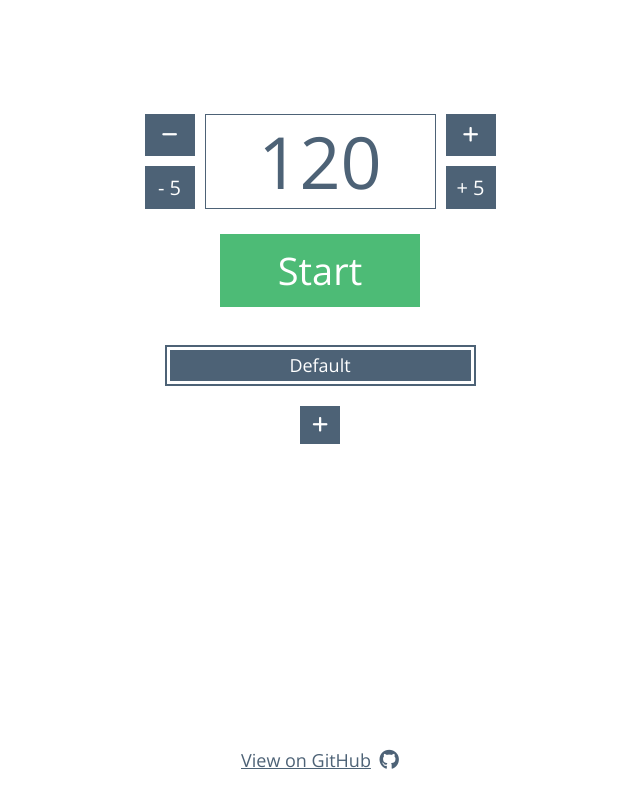
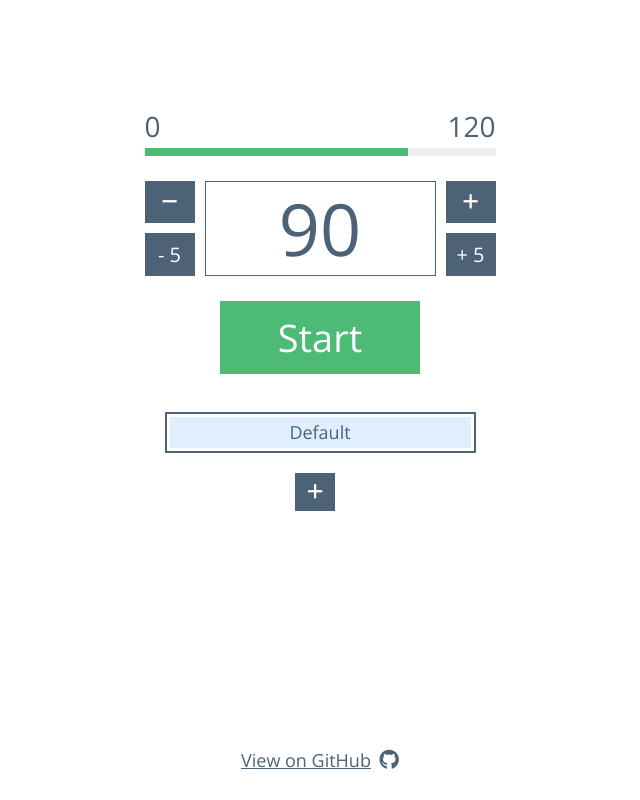
Before and after one commit to davidtimovski/metronome, a Svelte app: page / in a window 1280 px wide. Shown: the whole page, without its empty margins (320-960 px from the left). Built offline with nearby package versions, Linux system fonts and the light colour scheme; no server answers.

Commit message:
Goal tempo. Indicate goal achieved.

```diff
--- a/public/css/global.css
+++ b/public/css/global.css
@@ -1,6 +1,9 @@
 :root {
   --gray-color: #4d6276;
   --light-blue-color: #dfefff;
+  --green-color: #4dbb76;
+  --light-green-color: #ddffe6;
+  --green-text-color: #4d7662;
 }
 
 body,
--- a/src/App.svelte
+++ b/src/App.svelte
@@ -2,26 +2,31 @@
   import Storage from "./lib/storage";
   import Metronome from "./lib/metronome";
   import WakeLockService from "./lib/wakeLockService";
+  import ProgressBar from "./ProgressBar.svelte";
   import Footer from "./Footer.svelte";
+  import Tempo from "./models/tempo";
+  import { bpm, goalBpm } from "./lib/stores";
 
   const storage = new Storage();
-	let currentTempo = storage.data.tempos.find((x) => x.name === storage.data.currentName);
-	let selectedTempoBpm = currentTempo.bpm;
+  let data = storage.get();
+  let currentTempo = data.tempos.find((x) => x.name === data.currentName);
+  bpm.update(() => currentTempo.bpm);
+  goalBpm.update(() => currentTempo.goalBpm);
 
-	const metronome = new Metronome("/audio/click.mp3", selectedTempoBpm);
+  const metronome = new Metronome("/audio/click.mp3", $bpm);
 
   let isRunning = false;
 
   let editingNewTempo = false;
   let newTempoNameInput: HTMLInputElement;
   let newTempoName = "";
-	let newTempoBpm: number = null;
+  let newTempoGoalBpm: number = null;
   let newTempoForm: HTMLFormElement;
 
   const wakeLockService = new WakeLockService();
 
-	// Re-lock screen if document was out of focus
-	// and then came into focus while metronome is running
+  // Re-lock screen if document was out of focus and then
+  // came into focus while metronome is running
   document.addEventListener("visibilitychange", async () => {
     if (wakeLockService.lock !== null && document.visibilityState === "visible" && isRunning) {
       await wakeLockService.requestWakeLock();
@@ -43,69 +48,70 @@
   }
 
   function selectTempo(tempoName: string) {
-		storage.data.currentName = tempoName;
-		currentTempo = storage.data.tempos.find((x) => x.name === tempoName);
-		selectedTempoBpm = currentTempo.bpm;
+    data.currentName = tempoName;
+    currentTempo = data.tempos.find((x) => x.name === tempoName);
+    bpm.update(() => currentTempo.bpm);
+    goalBpm.update(() => currentTempo.goalBpm);
 
     currentChanged();
   }
 
-	function incrementTempo(bpm: number) {
-		selectedTempoBpm = metronome.normalizeBpm(selectedTempoBpm + bpm);
-		metronome.setTempo(selectedTempoBpm);
+  function incrementTempo(value: number) {
+    bpm.update((x) => metronome.normalizeBpm(x + value));
+    metronome.setTempo($bpm);
   }
 
-	function decrementTempo(bpm: number) {
-		selectedTempoBpm = metronome.normalizeBpm(selectedTempoBpm - bpm);
-		metronome.setTempo(selectedTempoBpm);
+  function decrementTempo(value: number) {
+    bpm.update((x) => metronome.normalizeBpm(x - value));
+    metronome.setTempo($bpm);
   }
 
   function currentChanged() {
-		selectedTempoBpm = metronome.normalizeBpm(selectedTempoBpm);
+    bpm.update(() => metronome.normalizeBpm($bpm));
+    metronome.setTempo($bpm);
 
-		metronome.setTempo(selectedTempoBpm);
-
-		storage.save();
+    storage.save(data);
   }
 
   function saveCurrent() {
-		currentTempo.bpm = selectedTempoBpm;
-		storage.save();
+    currentTempo.bpm = $bpm;
+    storage.save(data);
+    data = storage.get();
   }
 
   function undoCurrentChange() {
-		selectedTempoBpm = currentTempo.bpm;
+    bpm.update(() => currentTempo.bpm);
     metronome.setTempo(currentTempo.bpm);
   }
 
   function moveCurrentDown() {
-		const currentIndex = storage.data.tempos.findIndex(x => x.name === currentTempo.name);
-		if (currentIndex === storage.data.tempos.length - 1) {
+    const currentIndex = data.tempos.findIndex((x) => x.name === currentTempo.name);
+    if (currentIndex === data.tempos.length - 1) {
       return;
     }
 
     const nextTempoIndex = currentIndex + 1;
-		const nextTempo = storage.data.tempos[nextTempoIndex];
+    const nextTempo = data.tempos[nextTempoIndex];
 
-		storage.data.tempos[nextTempoIndex] = currentTempo;
-		storage.data.tempos[currentIndex] = nextTempo;
+    data.tempos[nextTempoIndex] = currentTempo;
+    data.tempos[currentIndex] = nextTempo;
 
-		storage.save();
+    storage.save(data);
   }
 
   function moveCurrentUp() {
-		const currentIndex = storage.data.tempos.findIndex(x => x.name === currentTempo.name);
+    const currentIndex = data.tempos.findIndex((x) => x.name === currentTempo.name);
     if (currentIndex === 0) {
       return;
     }
 
     const previousTempoIndex = currentIndex - 1;
-		const previousTempo = storage.data.tempos[previousTempoIndex];
+    const previousTempo = data.tempos[previousTempoIndex];
 
-		storage.data.tempos[previousTempoIndex] = currentTempo;
-		storage.data.tempos[currentIndex] = previousTempo;
+    data.tempos[previousTempoIndex] = currentTempo;
+    data.tempos[currentIndex] = previousTempo;
 
-		storage.save();
+    storage.save(data);
   }
 
   function addNewTempo() {
@@ -120,15 +126,15 @@
 
   function removeCurrent() {
     const currentName = currentTempo.name;
-		const currentIndex = storage.data.tempos.findIndex(x => x.name === currentName);
+    const currentIndex = data.tempos.findIndex((x) => x.name === currentName);
     const nextTempoIndex = currentIndex === 0 ? 1 : currentIndex - 1;
-		const nextTempo = storage.data.tempos[nextTempoIndex];
+    const nextTempo = data.tempos[nextTempoIndex];
 
     selectTempo(nextTempo.name);
 
-		storage.data.tempos = storage.data.tempos.filter(x => x.name !== currentName);
+    data.tempos = data.tempos.filter((x) => x.name !== currentName);
 
-		storage.save();
+    storage.save(data);
   }
 
   function saveNewTempo() {
@@ -136,101 +142,182 @@
       return;
     }
 
-		if (storage.data.tempos.some(x => x.name.toUpperCase() === newTempoName.trim().toUpperCase())) {
+    if (data.tempos.some((x) => x.name.toUpperCase() === newTempoName.trim().toUpperCase())) {
       return;
     }
 
-		if (newTempoBpm === null) {
+    if (newTempoGoalBpm === null) {
       return;
-		} else if (newTempoBpm < 30) {
-			newTempoBpm = 30;
-		} else if (newTempoBpm > 300) {
-			newTempoBpm = 300;
+    } else if (newTempoGoalBpm < 30) {
+      newTempoGoalBpm = 30;
+    } else if (newTempoGoalBpm > 300) {
+      newTempoGoalBpm = 300;
     }
 
-		if (newTempoBpm % 1 !== 0) {
-			newTempoBpm = Math.floor(newTempoBpm);
+    if (newTempoGoalBpm % 1 !== 0) {
+      newTempoGoalBpm = Math.floor(newTempoGoalBpm);
     }
 
-		const newTempo = {
-			name: newTempoName.trim(),
-			bpm: newTempoBpm,
-			order: storage.data.tempos.length + 1
-		};
+    const newTempo = new Tempo(newTempoName.trim(), newTempoGoalBpm, data.tempos.length + 1);
 
-		const currentIndex = storage.data.tempos.findIndex(x => x.name === currentTempo.name);
-		const beforeNewTempo = storage.data.tempos.slice(0, currentIndex + 1);
-		const afterNewTempo = storage.data.tempos.slice(currentIndex + 1);
-		storage.data.tempos = [...beforeNewTempo, newTempo, ...afterNewTempo];
+    const currentIndex = data.tempos.findIndex((x) => x.name === currentTempo.name);
+    const beforeNewTempo = data.tempos.slice(0, currentIndex + 1);
+    const afterNewTempo = data.tempos.slice(currentIndex + 1);
+    data.tempos = [...beforeNewTempo, newTempo, ...afterNewTempo];
 
     selectTempo(newTempo.name);
 
-		storage.save();
+    storage.save(data);
 
-		cancelAddingNewTempo();
+    hideNewTempoForm();
   }
 
-	function cancelAddingNewTempo() {
+  function hideNewTempoForm() {
     editingNewTempo = false;
     newTempoName = "";
-		newTempoBpm = null;
+    newTempoGoalBpm = null;
   }
 </script>
 
 <main>
   <div class="container">
-		<div class="changed-tempo-alert" class:visible="{selectedTempoBpm !== currentTempo.bpm}">
-			<div class="changed-tempo-alert-text">{selectedTempoBpm > currentTempo.bpm ? "+" : "-"}{Math.abs(selectedTempoBpm - currentTempo.bpm)} bpm</div>
+    <div class="changed-tempo-alert" class:visible={$bpm !== currentTempo.bpm}>
+      <div class="changed-tempo-alert-text">
+        {$bpm > currentTempo.bpm ? "+" : "-"}{Math.abs($bpm - currentTempo.bpm)} bpm
+      </div>
       <button type="button" on:click={saveCurrent}>Save</button>
       <button type="button" on:click={undoCurrentChange}>Undo</button>
     </div>
 
+    <ProgressBar />
+
     <div class="tempo-wrap">
       <div class="tempo-actions tempo-actions-left">
-				<button type="button" on:click={() => decrementTempo(1)} disabled={selectedTempoBpm === 30} class="tempo-action-button tempo-action-top fas fa-minus"></button>
-				<button type="button" on:click={() => decrementTempo(5)} disabled={selectedTempoBpm === 30} class="tempo-action-button tempo-action-text">- 5</button>
+        <button
+          type="button"
+          on:click={() => decrementTempo(1)}
+          disabled={$bpm === 30}
+          class="tempo-action-button tempo-action-top fas fa-minus"
+        />
+        <button
+          type="button"
+          on:click={() => decrementTempo(5)}
+          disabled={$bpm === 30}
+          class="tempo-action-button tempo-action-text">- 5</button
+        >
       </div>
-			<input type="number" bind:value={selectedTempoBpm} on:change={() => currentChanged()} class="bpm-input" class:changed-up="{selectedTempoBpm > currentTempo.bpm}" class:changed-down="{selectedTempoBpm < currentTempo.bpm}" min="30" max="300" />
+
+      <input
+        type="number"
+        bind:value={$bpm}
+        on:change={() => currentChanged()}
+        class="bpm-input"
+        class:changed-up={$bpm > currentTempo.bpm}
+        class:changed-down={$bpm < currentTempo.bpm}
+        min="30"
+        max="300"
+      />
+
       <div class="tempo-actions tempo-actions-right">
-				<button type="button" on:click={() => incrementTempo(1)} disabled={selectedTempoBpm === 300} class="tempo-action-button tempo-action-top fas fa-plus"></button>
-				<button type="button" on:click={() => incrementTempo(5)} disabled={selectedTempoBpm === 300} class="tempo-action-button tempo-action-text">+ 5</button>
+        <button
+          type="button"
+          on:click={() => incrementTempo(1)}
+          disabled={$bpm === 300}
+          class="tempo-action-button tempo-action-top fas fa-plus"
+        />
+        <button
+          type="button"
+          on:click={() => incrementTempo(5)}
+          disabled={$bpm === 300}
+          class="tempo-action-button tempo-action-text">+ 5</button
+        >
       </div>
     </div>
 
     <div class="start-stop-button-wrap">
-			<button on:click={async () => { await toggleStartStop(); }} class:running="{isRunning}">{isRunning ? "Stop" : "Start"}</button>
+      <button
+        on:click={async () => {
+          await toggleStartStop();
+        }}
+        class:running={isRunning}>{isRunning ? "Stop" : "Start"}</button
+      >
     </div>
 
-		<div class="tempos" class:multiple="{storage.data.tempos.length > 1}">
-			{#each storage.data.tempos as tempo}
-				<div class="tempo" class:selected="{tempo.name === currentTempo.name}">
-					<button type="button" on:click={moveCurrentDown} class="down-button fas fa-long-arrow-alt-down" title="Move down" aria-label="Move down"></button>
+    <div class="tempos" class:multiple={data.tempos.length > 1}>
+      {#each data.tempos as tempo}
+        <div class="tempo" class:selected={tempo.name === currentTempo.name}>
+          <button
+            type="button"
+            on:click={moveCurrentDown}
+            class="down-button fas fa-long-arrow-alt-down"
+            title="Move down"
+            aria-label="Move down"
+          />
           <div class="tempo-name">
-						<button type="button" on:click={() => selectTempo(tempo.name)}>{tempo.name}</button>
+            <button type="button" on:click={() => selectTempo(tempo.name)} class:achieved={tempo.bpm >= tempo.goalBpm}
+              >{tempo.name}</button
+            >
           </div>
-					<button type="button" on:click={moveCurrentUp} class="up-button fas fa-long-arrow-alt-up" title="Move up" aria-label="Move up"></button>
+          <button
+            type="button"
+            on:click={moveCurrentUp}
+            class="up-button fas fa-long-arrow-alt-up"
+            title="Move up"
+            aria-label="Move up"
+          />
         </div>
       {/each}
     </div>
 
     <div class="tempos-actions">
-			{#if storage.data.tempos.length > 1}
-				<button on:click={removeCurrent} disabled={editingNewTempo} class="fas fa-minus" title="Remove tempo" aria-label="Remove tempo"></button>
+      {#if data.tempos.length > 1}
+        <button
+          on:click={removeCurrent}
+          disabled={editingNewTempo}
+          class="fas fa-minus"
+          title="Remove tempo"
+          aria-label="Remove tempo"
+        />
       {/if}
 
-			<button on:click={addNewTempo} disabled={editingNewTempo} class="fas fa-plus" title="Add tempo" aria-label="Add tempo"></button>
+      <button
+        on:click={addNewTempo}
+        disabled={editingNewTempo}
+        class="fas fa-plus"
+        title="Add tempo"
+        aria-label="Add tempo"
+      />
     </div>
 
-		<form class="new-tempo-form" bind:this={newTempoForm} on:submit|preventDefault={saveNewTempo} class:visible="{editingNewTempo}">
+    <form
+      class="new-tempo-form"
+      bind:this={newTempoForm}
+      on:submit|preventDefault={saveNewTempo}
+      class:visible={editingNewTempo}
+    >
       <div class="new-tempo-form-title">Add a new tempo</div>
 
       <div class="new-tempo-form-inputs">
-				<input type="text" bind:value={newTempoName} bind:this={newTempoNameInput} class="new-tempo-name-input" maxlength="30" placeholder="Name" />
-				<input type="number" bind:value={newTempoBpm} class="new-tempo-bpm-input" min="30" max="300" placeholder="BPM" />
+        <input
+          type="text"
+          bind:value={newTempoName}
+          bind:this={newTempoNameInput}
+          class="new-tempo-name-input"
+          maxlength="30"
+          placeholder="Name"
+        />
+        <input
+          type="number"
+          bind:value={newTempoGoalBpm}
+          class="new-tempo-bpm-input"
+          min="30"
+          max="300"
+          placeholder="BPM"
+        />
       </div>
       <div class="new-tempo-form-actions">
         <button>Save</button>
-				<button on:click={cancelAddingNewTempo}>Cancel</button>
+        <button on:click={hideNewTempoForm}>Cancel</button>
       </div>
     </form>
   </div>
@@ -247,7 +334,7 @@
   }
 
   /* Firefox */
-	input[type=number] {
+  input[type="number"] {
     -moz-appearance: textfield;
   }
 
@@ -324,7 +411,7 @@
       transition: background 300ms;
 
       &.changed-up {
-				background: #ddffe6;
+        background: var(--light-green-color);
       }
       &.changed-down {
         background: #ffeaea;
@@ -338,7 +425,7 @@
 
     button {
       width: 200px;
-			background: #4dbb76;
+      background: var(--green-color);
       padding: 15px;
       font-size: 38px;
 
@@ -360,7 +447,8 @@
       cursor: pointer;
       user-select: none;
 
-			.down-button, .up-button {
+      .down-button,
+      .up-button {
         display: none;
         width: 34px;
       }
@@ -377,6 +465,11 @@
         background: var(--light-blue-color);
         padding: 10px;
         color: var(--gray-color);
+
+        &.achieved {
+          background: var(--light-green-color);
+          color: var(--green-text-color);
+        }
       }
 
       &.selected {
@@ -389,15 +482,17 @@
           padding: 3px;
 
           button {
-						background: var(--gray-color);
             padding: 5px 10px;
-						color: #fff;
           }
         }
       }
 
-			&:hover:not(.selected) .tempo-name button {
-				background: #d2e2f2;
+      &:hover:not(.selected) .tempo-name button:not(.achieved) {
+        background: #cfdfef;
+      }
+      &:hover:not(.selected) .tempo-name button.achieved {
+        background: #cdefd6;
+        color: var(--green-text-color);
       }
     }
 
@@ -454,6 +549,7 @@
         padding: 8px 0;
 
         &:first-child {
+          background: var(--green-color);
           margin-right: 8px;
         }
       }
@@ -463,10 +559,16 @@
   .tempos-actions {
     margin-top: 20px;
     text-align: center;
+    font-size: 0;
 
     button {
       width: 40px;
       padding: 10px 0;
+      font-size: 18px;
+
+      &:first-child {
+        margin-right: 10px;
+      }
     }
   }
 
--- /dev/null
+++ b/src/ProgressBar.svelte
@@ -0,0 +1,55 @@
+<script lang="ts">
+  import { onDestroy } from "svelte";
+  import { bpm, goalBpm } from "./lib/stores";
+
+  let progress = 0;
+  setProgress($bpm, $goalBpm);
+
+  const unsubscribe = bpm.subscribe((x) => {
+    setProgress(x, $goalBpm);
+  });
+
+  const unsubscribe2 = goalBpm.subscribe((x) => {
+    setProgress($bpm, x);
+  });
+
+  function setProgress(bpm: number, goalBpm: number) {
+    const newProgress = (bpm / goalBpm) * 100;
+    progress = newProgress > 100 ? 100 : newProgress;
+  }
+
+  onDestroy(() => {
+    unsubscribe();
+    unsubscribe2();
+  });
+</script>
+
+<div class="goal">
+  <span>0</span>
+  <span>{$goalBpm}</span>
+</div>
+
+<div class="progress-bar">
+  <div class="progress-bar-line" style="width: {progress}%;" />
+</div>
+
+<style lang="scss">
+  .goal {
+    display: flex;
+    justify-content: space-between;
+    margin-bottom: 10px;
+    text-align: center;
+    font-size: 28px;
+  }
+
+  .progress-bar {
+    height: 8px;
+    background: #eee;
+    margin-bottom: 25px;
+
+    &-line {
+      height: 8px;
+      background: var(--green-color);
+    }
+  }
+</style>
--- a/src/lib/storage.ts
+++ b/src/lib/storage.ts
@@ -1,29 +1,23 @@
 import Data from "../models/data";
+import Tempo from "../models/tempo";
 
 export default class Storage {
-  public data: Data;
-
   constructor() {
     const dataItem = window.localStorage.getItem("data");
-    if (dataItem) {
-      const dataObj = JSON.parse(dataItem);
-
-      this.data = new Data(dataObj.currentName, dataObj.tempos);
-    } else {
-      const defaultTempo = {
-        name: "Default",
-        bpm: 120,
-        order: 1,
-      };
-
-      this.data = new Data(defaultTempo.name, [defaultTempo]);
-
-      this.save();
+    if (!dataItem) {
+      const defaultTempo = new Tempo("Default", 120, 1);
+      const data = new Data(defaultTempo.name, [defaultTempo]);
+      this.save(data);
     }
   }
 
-  public save() {
-    const stringified = JSON.stringify(this.data);
+  get(): Data {
+    const dataItem = window.localStorage.getItem("data");
+    return JSON.parse(dataItem);
+  }
+
+  save(data: Data) {
+    const stringified = JSON.stringify(data);
     window.localStorage.setItem("data", stringified);
   }
 }
--- /dev/null
+++ b/src/lib/stores.ts
@@ -0,0 +1,4 @@
+import { writable } from "svelte/store";
+
+export const bpm = writable(0);
+export const goalBpm = writable(0);
--- a/src/main.ts
+++ b/src/main.ts
@@ -2,9 +2,6 @@ import App from "./App.svelte";
 
 const app = new App({
   target: document.body,
-  props: {
-    name: "world",
-  },
 });
 
 export default app;
--- a/src/models/tempo.ts
+++ b/src/models/tempo.ts
@@ -1,3 +1,11 @@
 export default class Tempo {
-  constructor(public name: string, public bpm: number, public order: number) {}
+  bpm: number;
+
+  constructor(public name: string, public goalBpm: number, public order: number) {
+    if (this.goalBpm <= 45) {
+      this.bpm = 30;
+    } else {
+      this.bpm = Math.floor(goalBpm * 0.75);
+    }
+  }
 }
```
Also changed, not shown: .prettierrc.yaml (added), 2 other files (tests, documents, lock files or other folders). Lines whose indentation alone changed are shown as unchanged.
